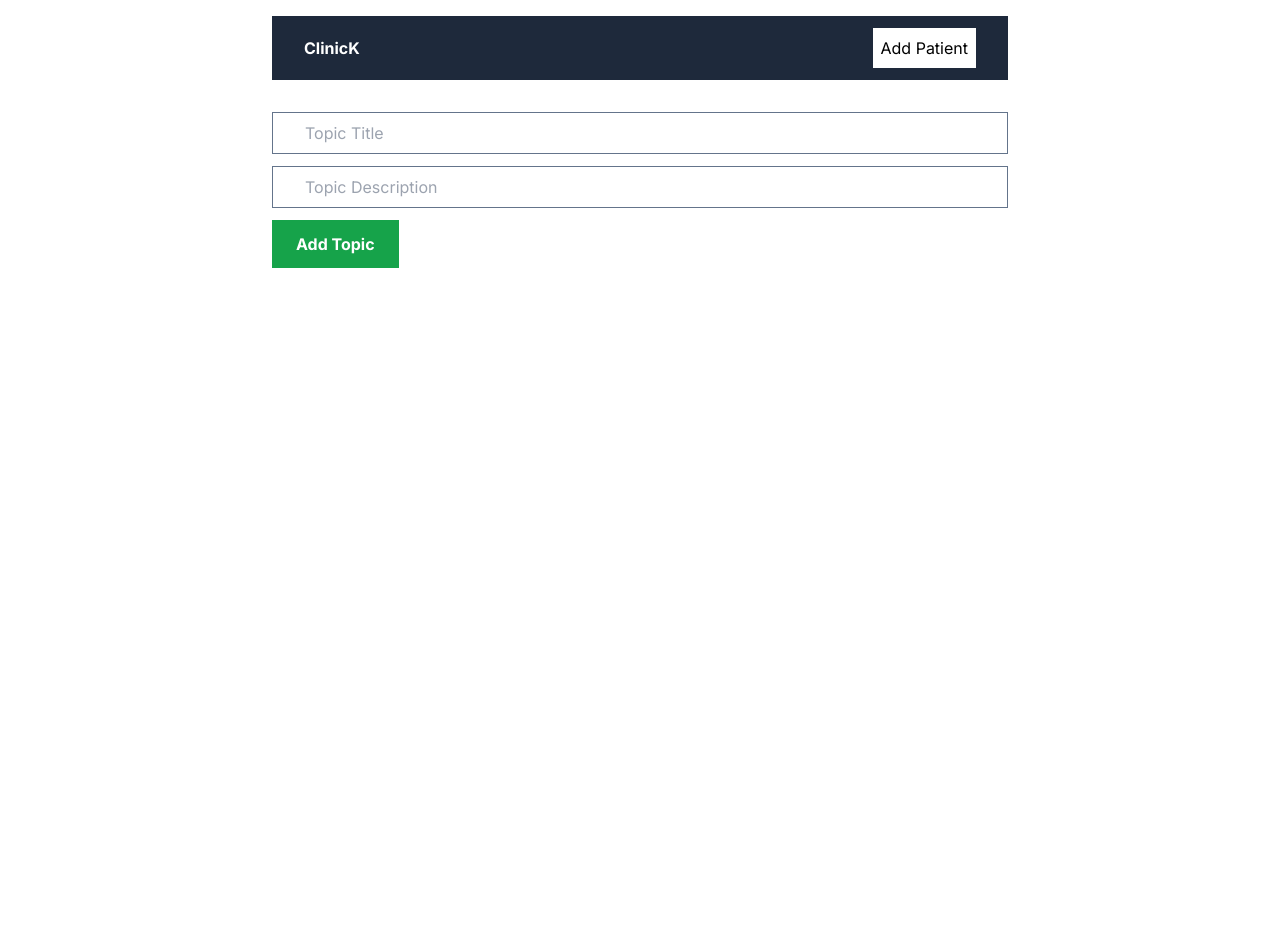
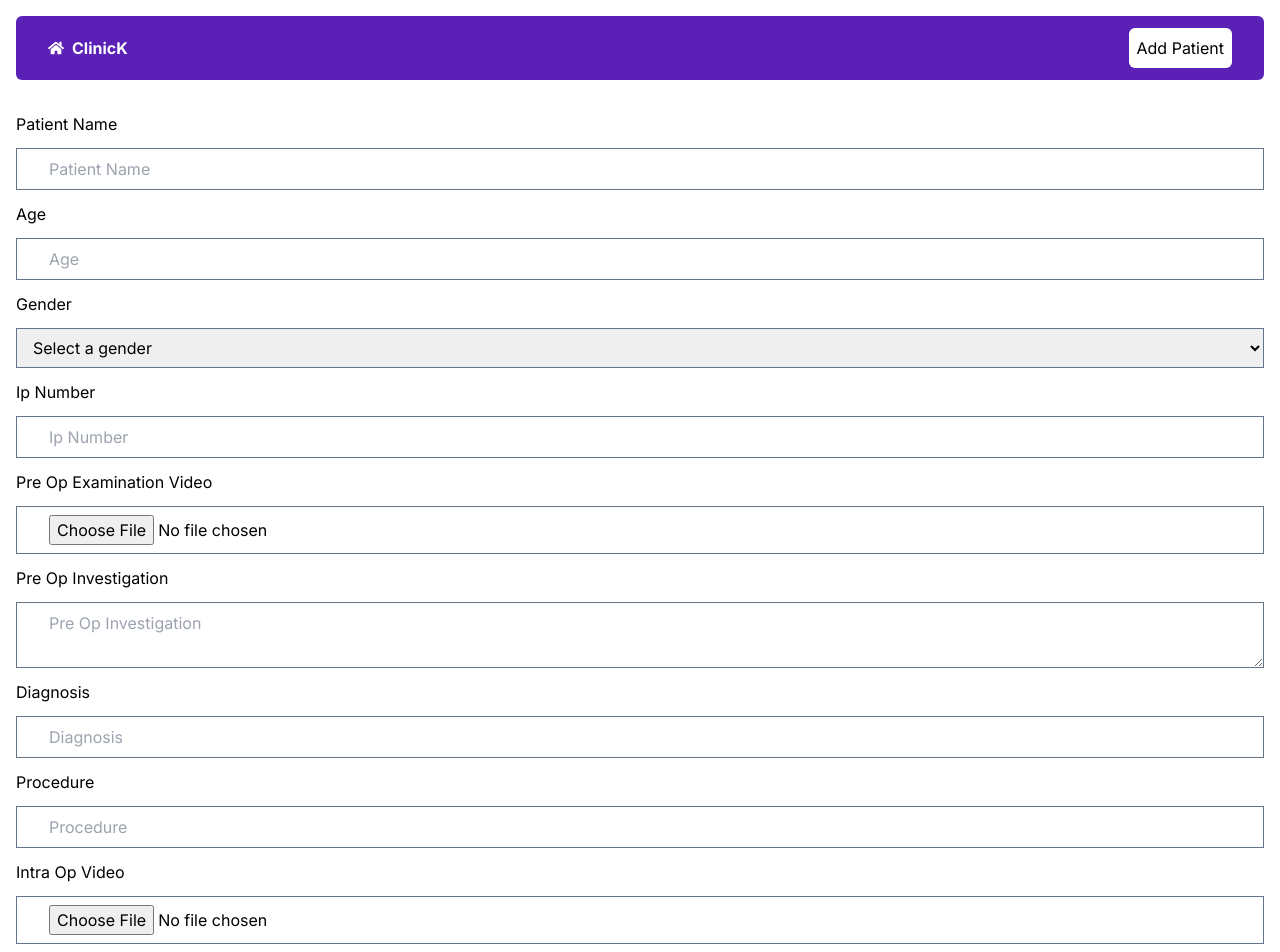
Before and after one commit to Mohan11061999/clinicki, a Next.js app: page /addTopic in a window 1280 px wide. Shown: the top 952 px of the page. Before the commit the page ends 800 px from the top, so only its background shows below. Built offline with nearby package versions, Linux system fonts and the light colour scheme.

Commit message:
first cut of clinick

```diff
--- a/app/addTopic/page.jsx
+++ b/app/addTopic/page.jsx
@@ -4,15 +4,34 @@ import { useState } from "react";
 import { useRouter } from "next/navigation";
 
 export default function AddTopic() {
-  const [title, setTitle] = useState("");
-  const [description, setDescription] = useState("");
+  const [name, setName] = useState("");
+  const [age, setAge] = useState("");
+  const [gender, setGender] = useState("");
+  const [ipNumber, setIpNumber] = useState("");
+  const [preOpExamVideo, setPreOpExamVideo] = useState("");
+  const [preOpInvestigation, setPreOpInvestigation] = useState("");
+  const [diagnosis, setDiagnosis] = useState("");
+  const [procedure, setProcedure] = useState("");
+  const [intraOpVideo, setIntraOpVideo] = useState("");
+  const [postOpFollowUp, setPostOpFollowUp] = useState("");
 
   const router = useRouter();
 
   const handleSubmit = async (e) => {
     e.preventDefault();
-    if (!title || !description) {
-      alert("Title and description are required.");
+    if (
+      !name ||
+      !age ||
+      !gender ||
+      !ipNumber ||
+      !preOpExamVideo ||
+      !preOpInvestigation ||
+      !diagnosis ||
+      !procedure ||
+      !intraOpVideo ||
+      !postOpFollowUp
+    ) {
+      alert("All fields are required for save.");
       return;
     }
 
@@ -23,9 +42,19 @@ export default function AddTopic() {
         headers: {
           "Content-type": "application/json",
         },
-        body: JSON.stringify({ title, description }),
+        body: JSON.stringify({
+          name,
+          age,
+          gender,
+          ipNumber,
+          preOpExamVideo,
+          preOpInvestigation,
+          diagnosis,
+          procedure,
+          intraOpVideo,
+          postOpFollowUp,
+        }),
       });
-
       if (res.ok) {
         router.push("/");
       } else {
@@ -38,27 +67,96 @@ export default function AddTopic() {
 
   return (
     <form onSubmit={handleSubmit} className="flex flex-col gap-3">
+      <label>Patient Name</label>
       <input
-        onChange={(e) => setTitle(e.target.value)}
-        value={title}
+        onChange={(e) => setName(e.target.value)}
+        value={name}
         className="border border-slate-500 px-8 py-2"
         type="text"
-        placeholder="Topic Title"
+        placeholder="Patient Name"
       />
-
+      <label>Age</label>
       <input
-        onChange={(e) => setDescription(e.target.value)}
-        value={description}
+        onChange={(e) => setAge(e.target.value)}
+        value={age}
+        className="border border-slate-500 px-8 py-2"
+        type="number"
+        placeholder="Age"
+      />
+      <label>Gender</label>
+      <select
+        id="gender"
+        value={gender}
+        onChange={(e) => setGender(e.target.value)}
+        className="border border-slate-500 px-3 py-2"
+      >
+        <option value="">Select a gender</option>
+        <option value="male">Male</option>
+        <option value="female">Female</option>
+        <option value="other">Other</option>
+      </select>
+      <label>Ip Number</label>
+      <input
+        onChange={(e) => setIpNumber(e.target.value)}
+        value={ipNumber}
+        className="border border-slate-500 px-8 py-2"
+        type="number"
+        placeholder="Ip Number"
+      />
+      <label>Pre Op Examination Video</label>
+      <input
+        onChange={(e) => setPreOpExamVideo(e.target.value)}
+        // value={preOpExamVideo}
+        className="border border-slate-500 px-8 py-2"
+        type="file"
+        placeholder="Pre Op Exam Video"
+      />
+      <label>Pre Op Investigation</label>
+      <textarea
+        onChange={(e) => setPreOpInvestigation(e.target.value)}
+        value={preOpInvestigation}
         className="border border-slate-500 px-8 py-2"
         type="text"
-        placeholder="Topic Description"
+        placeholder="Pre Op Investigation"
+      />
+      <label>Diagnosis</label>
+      <input
+        onChange={(e) => setDiagnosis(e.target.value)}
+        value={diagnosis}
+        className="border border-slate-500 px-8 py-2"
+        type="text"
+        placeholder="Diagnosis"
+      />
+      <label>Procedure</label>
+      <input
+        onChange={(e) => setProcedure(e.target.value)}
+        value={procedure}
+        className="border border-slate-500 px-8 py-2"
+        type="text"
+        placeholder="Procedure"
+      />
+      <label>Intra Op Video</label>
+      <input
+        onChange={(e) => setIntraOpVideo(e.target.value)}
+        // value={intraOpVideo}
+        className="border border-slate-500 px-8 py-2"
+        type="file"
+        placeholder="Intra Op Video"
+      />
+      <label>Post Op Follow Up</label>
+      <textarea
+        onChange={(e) => setPostOpFollowUp(e.target.value)}
+        value={postOpFollowUp}
+        className="border border-slate-500 px-8 py-2"
+        type="text"
+        placeholder="Post Op Follow Up"
       />
 
       <button
         type="submit"
-        className="bg-green-600 font-bold text-white py-3 px-6 w-fit"
+        className="bg-green-600 font-bold text-white py-3 px-6  flex justify-center rounded-md"
       >
-        Add Topic
+        Add Patient
       </button>
     </form>
   );
--- a/app/editTopic/[id]/page.jsx
+++ b/app/editTopic/[id]/page.jsx
@@ -20,7 +20,32 @@ const getTopicById = async (id) => {
 export default async function EditTopic({ params }) {
   const { id } = params;
   const { topic } = await getTopicById(id);
-  const { title, description } = topic;
+  const {
+    name,
+    age,
+    gender,
+    ipNumber,
+    preOpExamVideo,
+    preOpInvestigation,
+    diagnosis,
+    procedure,
+    intraOpVideo,
+    postOpFollowUp,
+  } = topic;
 
-  return <EditTopicForm id={id} title={title} description={description} />;
+  return (
+    <EditTopicForm
+      id={id}
+      name={name}
+      age={age}
+      gender={gender}
+      ipNumber={ipNumber}
+      preOpExamVideo={preOpExamVideo}
+      preOpInvestigation={preOpInvestigation}
+      diagnosis={diagnosis}
+      procedure={procedure}
+      intraOpVideo={intraOpVideo}
+      postOpFollowUp={postOpFollowUp}
+    />
+  );
 }
--- a/app/layout.js
+++ b/app/layout.js
@@ -13,7 +13,7 @@ export default function RootLayout({ children }) {
   return (
     <html lang="en">
       <body className={inter.className}>
-        <div className="max-w-3xl mx-auto p-4">
+        <div className="max-w-10xl mx-auto p-4">
           <Navbar />
           <div className="mt-8">{children}</div>
         </div>
--- a/components/EditTopicForm.jsx
+++ b/components/EditTopicForm.jsx
@@ -3,9 +3,30 @@
 import { useState } from "react";
 import { useRouter } from "next/navigation";
 
-export default function EditTopicForm({ id, title, description }) {
-  const [newTitle, setNewTitle] = useState(title);
-  const [newDescription, setNewDescription] = useState(description);
+export default function EditTopicForm({
+  id,
+  name,
+  age,
+  gender,
+  ipNumber,
+  preOpExamVideo,
+  preOpInvestigation,
+  diagnosis,
+  procedure,
+  intraOpVideo,
+  postOpFollowUp,
+}) {
+  const [newName, setNewName] = useState(name);
+  const [newAge, setNewAge] = useState(age);
+  const [newGender, setNewGender] = useState(gender);
+  const [newIpNumber, setNewIpNumber] = useState(ipNumber);
+  const [newPreOpExamVideo, setNewPreOpExamVideo] = useState(preOpExamVideo);
+  const [newPreOpInvestigation, setNewPreOpInvestigation] =
+    useState(preOpInvestigation);
+  const [newDiagnosis, setNewDiagnosis] = useState(diagnosis);
+  const [newProcedure, setNewProcedure] = useState(procedure);
+  const [newIntraOpVideo, setNewIntraOpVideo] = useState(intraOpVideo);
+  const [newPostOpFollowUp, setNewPostOpFollowUp] = useState(postOpFollowUp);
 
   const router = useRouter();
 
@@ -18,7 +39,18 @@ export default function EditTopicForm({ id, title, description }) {
         headers: {
           "Content-type": "application/json",
         },
-        body: JSON.stringify({ newTitle, newDescription }),
+        body: JSON.stringify({
+          newName,
+          newAge,
+          newGender,
+          newIpNumber,
+          newPreOpExamVideo,
+          newPreOpInvestigation,
+          newDiagnosis,
+          newProcedure,
+          newIntraOpVideo,
+          newPostOpFollowUp,
+        }),
       });
 
       if (!res.ok) {
@@ -34,24 +66,99 @@ export default function EditTopicForm({ id, title, description }) {
 
   return (
     <form onSubmit={handleSubmit} className="flex flex-col gap-3">
+      <label>Patient Name</label>
       <input
-        onChange={(e) => setNewTitle(e.target.value)}
-        value={newTitle}
+        onChange={(e) => setNewName(e.target.value)}
+        value={newName}
         className="border border-slate-500 px-8 py-2"
         type="text"
-        placeholder="Topic Title"
+        placeholder="Patient Name"
+      />
+      <label>Age</label>
+      <input
+        onChange={(e) => setNewAge(e.target.value)}
+        value={newAge}
+        className="border border-slate-500 px-8 py-2"
+        type="number"
+        placeholder="Age"
+      />
+      <label>Gender</label>
+      <select
+        id="gender"
+        value={newGender}
+        onChange={(e) => setNewGender(e.target.value)}
+        className="border border-slate-500 px-3 py-2"
+      >
+        <option value="">Select a gender</option>
+        <option value="male">Male</option>
+        <option value="female">Female</option>
+        <option value="other">Other</option>
+      </select>
+      <label>Ip Number</label>
+      <input
+        onChange={(e) => setNewIpNumber(e.target.value)}
+        value={newIpNumber}
+        className="border border-slate-500 px-8 py-2"
+        type="number"
+        placeholder="Ip Number"
+      />
+      <label>Pre Op Examination Video</label>
+      <input
+        onChange={(e) => setNewPreOpExamVideo(e.target.value)}
+        // value={state?.preOpExamVideo}
+        className="border border-slate-500 px-8 py-2"
+        type="file"
+        placeholder="Pre Op Exam Video"
+      />
+      <label>Pre Op Investigation</label>
+      <textarea
+        onChange={(e) => setNewPreOpInvestigation(e.target.value)}
+        value={newPreOpInvestigation}
+        className="border border-slate-500 px-8 py-2"
+        type="text"
+        placeholder="Pre Op Investigation"
       />
 
+      <label>Diagnosis</label>
       <input
-        onChange={(e) => setNewDescription(e.target.value)}
-        value={newDescription}
+        onChange={(e) => setNewDiagnosis(e.target.value)}
+        value={newDiagnosis}
         className="border border-slate-500 px-8 py-2"
         type="text"
-        placeholder="Topic Description"
+        placeholder="Diagnosis"
       />
 
-      <button className="bg-green-600 font-bold text-white py-3 px-6 w-fit">
-        Update Topic
+      <label>Procedure</label>
+      <input
+        onChange={(e) => setNewProcedure(e.target.value)}
+        value={newProcedure}
+        className="border border-slate-500 px-8 py-2"
+        type="text"
+        placeholder="Procedure"
+      />
+      <label>Intra Op Video</label>
+      <input
+        onChange={(e) => setNewIntraOpVideo(e.target.value)}
+        // value={newState?.intraOpVideo}
+        className="border border-slate-500 px-8 py-2"
+        type="file"
+        placeholder="Intra Op Video"
+      />
+
+      <label>Post Op Follow Up</label>
+      <textarea
+        onChange={(e) => setNewPostOpFollowUp(e.target.value)}
+        value={newPostOpFollowUp}
+        className="border border-slate-500 px-8 py-2"
+        type="text"
+        placeholder="Post Op Follow Up"
+      />
+
+      <button
+        type="submit"
+        className="bg-green-600 font-bold text-white py-3 px-6  flex justify-center rounded-md"
+      >
+        Update Patient
       </button>
     </form>
   );
--- a/components/Navbar.jsx
+++ b/components/Navbar.jsx
@@ -1,12 +1,17 @@
 import Link from "next/link";
+import { FaHome } from "react-icons/fa";
 
 export default function Navbar() {
   return (
-    <nav className="flex justify-between items-center bg-slate-800 px-8 py-3">
-      <Link className="text-white font-bold nav-link" href="/">
+    <nav className="flex justify-between items-center bg-violet-800 px-8 py-3 rounded-md">
+      <Link
+        className="text-white font-bold nav-link flex items-center gap-2"
+        href="/"
+      >
+        <FaHome />
         ClinicK
       </Link>
-      <Link className="bg-white p-2 nav-link" href="/addTopic">
+      <Link className="bg-white p-2 nav-link rounded-md" href="/addTopic">
         Add Patient
       </Link>
     </nav>
--- a/models/topic.js
+++ b/models/topic.js
@@ -2,8 +2,16 @@ import mongoose, { Schema } from "mongoose";
 
 const topicSchema = new Schema(
   {
-    title: String,
-    description: String,
+    name: String,
+    age: String,
+    gender: String,
+    ipNumber: String,
+    preOpExamVideo: String,
+    preOpInvestigation: String,
+    diagnosis: String,
+    procedure: String,
+    intraOpVideo: String,
+    postOpFollowUp: String,
   },
   {
     timestamps: true,
```
Also changed, not shown: app/api/topics/route.js (+24 -2 lines), components/TopicsList.jsx (+9 -4 lines).
